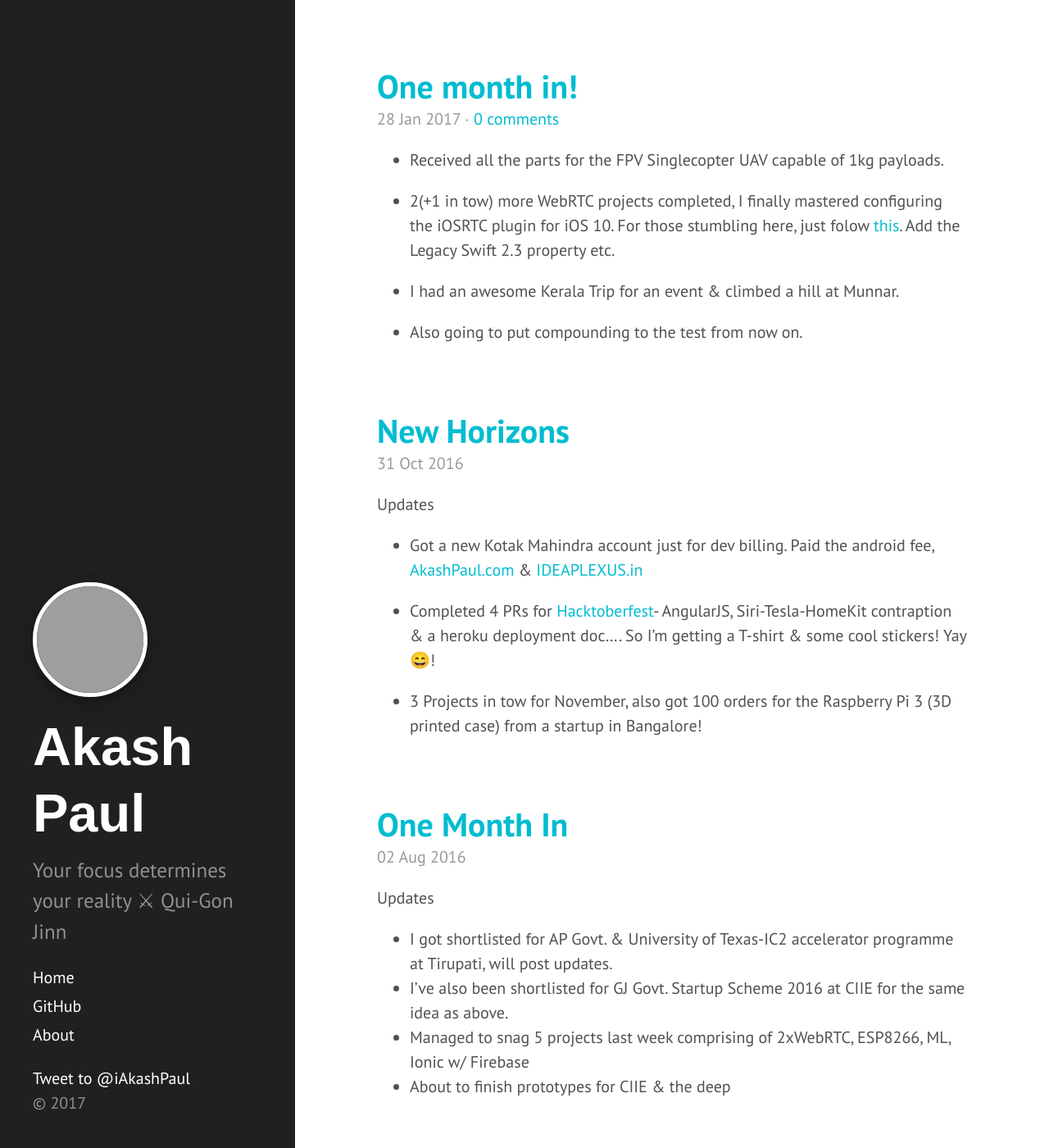
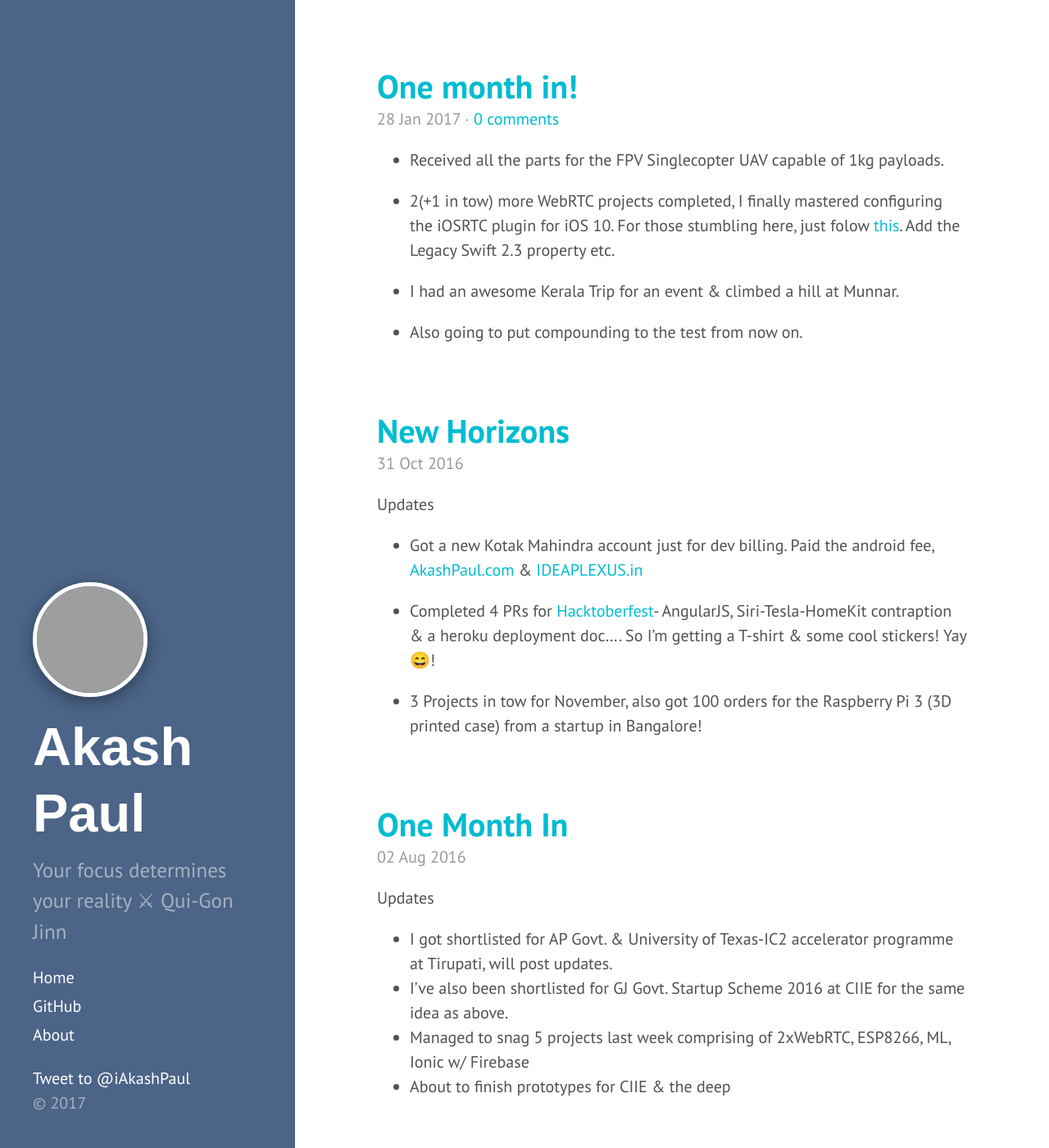
Before and after one commit to iakashpaul/iakashpaul.github.io, a Jekyll site: the page built from index.html, in a window 1280 px wide and 1400 px high. Shown: the whole window at 82% size. Built offline with Jekyll 4.4.1, drawn with Linux system fonts in a browser that asks for light colours; the list of posts is cut into pages by our own code; comment, search, counter and statistics services are not loaded; grey boxes are pictures that could not be loaded.

Commit message:
Update hyde.css

```diff
--- a/public/css/hyde.css
+++ b/public/css/hyde.css
@@ -259,7 +259,7 @@ a.sidebar-nav-item:focus {
 }
 /* Materialize */
 .theme-base-ac .sidebar {
-  background-color: 00bcd0;
+  background-color: #4b6487;
 }
 .theme-base-ac .content a,
 .theme-base-ac .related-posts li a:hover {
```
